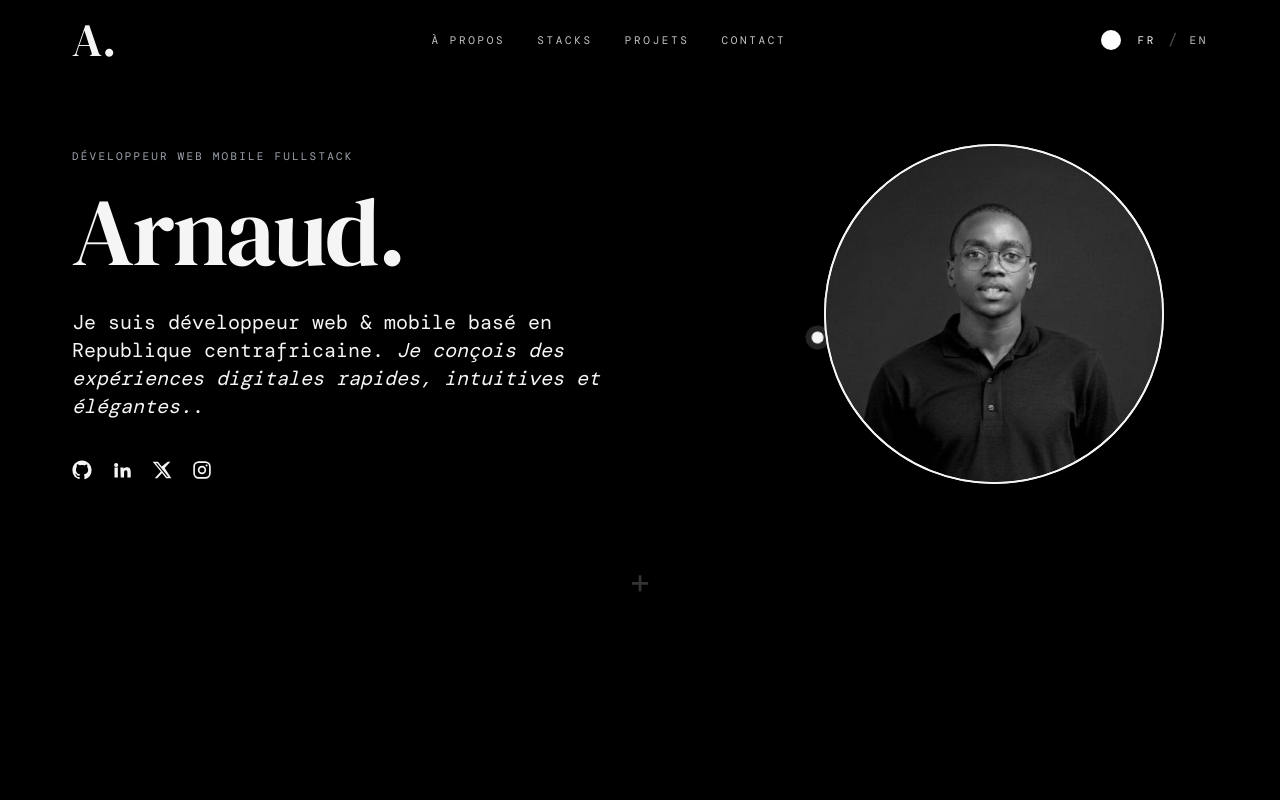
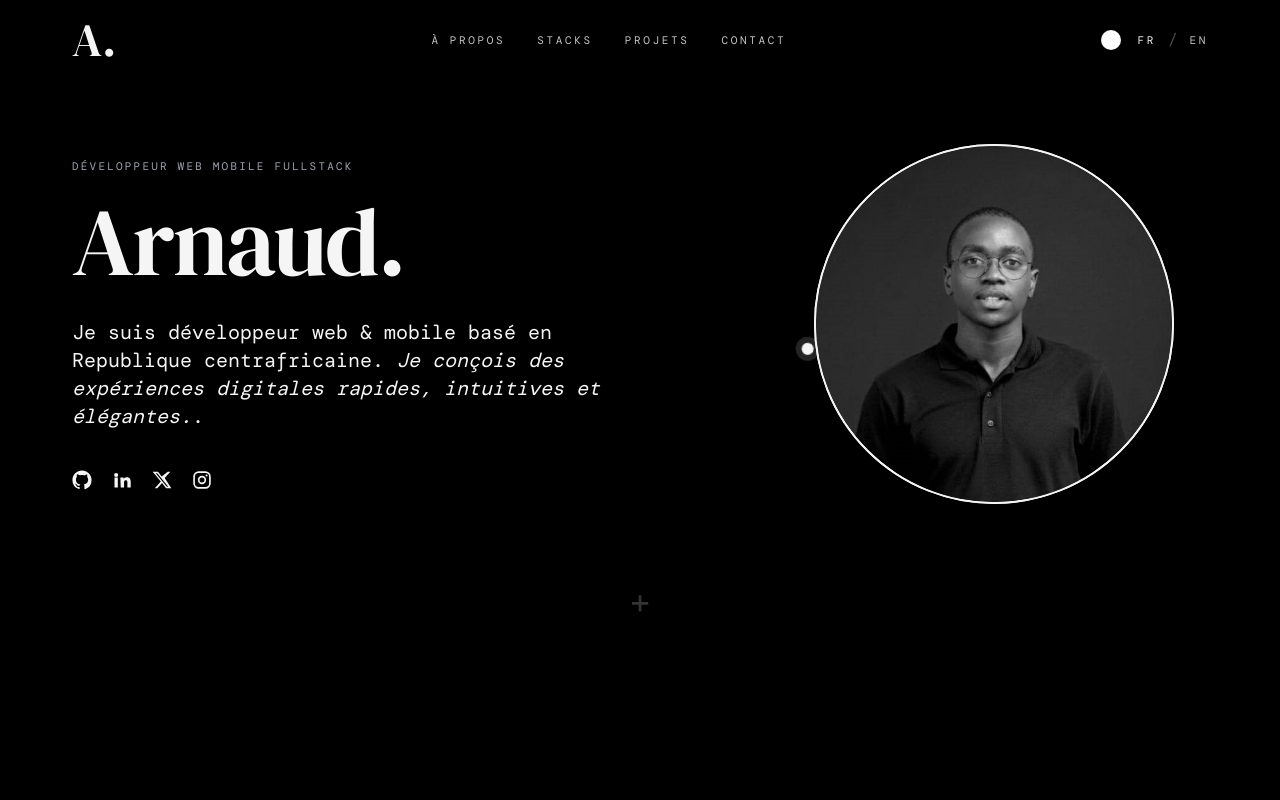
Before and after one commit to ArnaudBay/ArnaudBay, a React (Vite) app: page / in a window 1280 px wide. Shown: the top 800 px of the page. Built offline with nearby package versions, Linux system fonts and the light colour scheme; a web font is replaced by a local one.

Commit message:
integration light mode and light mode button and fixe2

```diff
--- a/src/components/Hero.tsx
+++ b/src/components/Hero.tsx
@@ -55,7 +55,7 @@ const Hero = ({ language }: { language: SiteLanguage }) => (
               alt="Arnaud portrait"
               width={340}
               height={340}
-              className="h-[220px] w-[220px] rounded-full border-2 border-foreground object-cover grayscale sm:h-[280px] sm:w-[280px] md:h-[340px] md:w-[340px]"
+              className="h-[250px] w-[250px] rounded-full border-2 border-foreground object-cover grayscale sm:h-[300px] sm:w-[300px] md:h-[360px] md:w-[360px]"
             />
           </div>
         </motion.div>
--- a/src/index.css
+++ b/src/index.css
@@ -151,7 +151,7 @@
   }
 
   .orbit-shell {
-    @apply relative mx-auto flex h-[220px] w-[220px] items-center justify-center sm:h-[280px] sm:w-[280px] md:h-[340px] md:w-[340px];
+    @apply relative mx-auto flex h-[250px] w-[250px] items-center justify-center sm:h-[300px] sm:w-[300px] md:h-[360px] md:w-[360px];
   }
 
   .orbit-shell::before {
```
